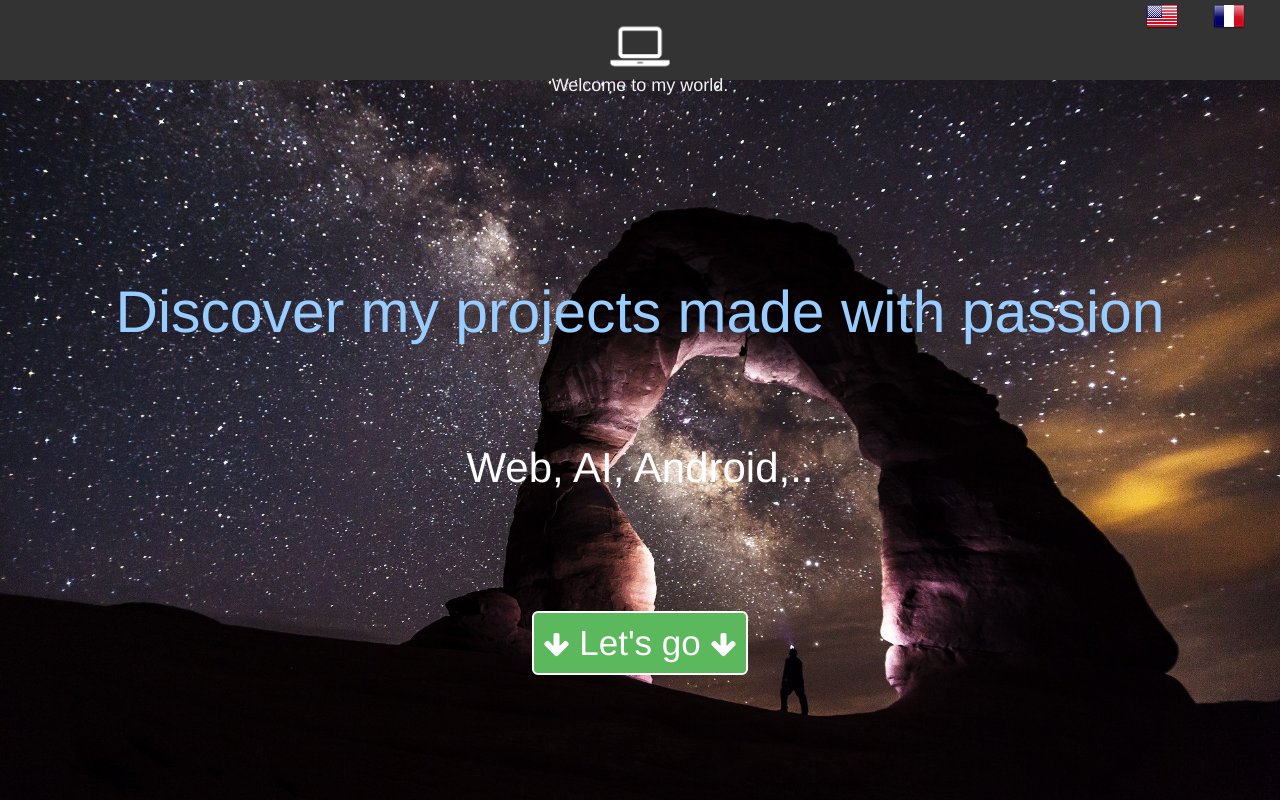
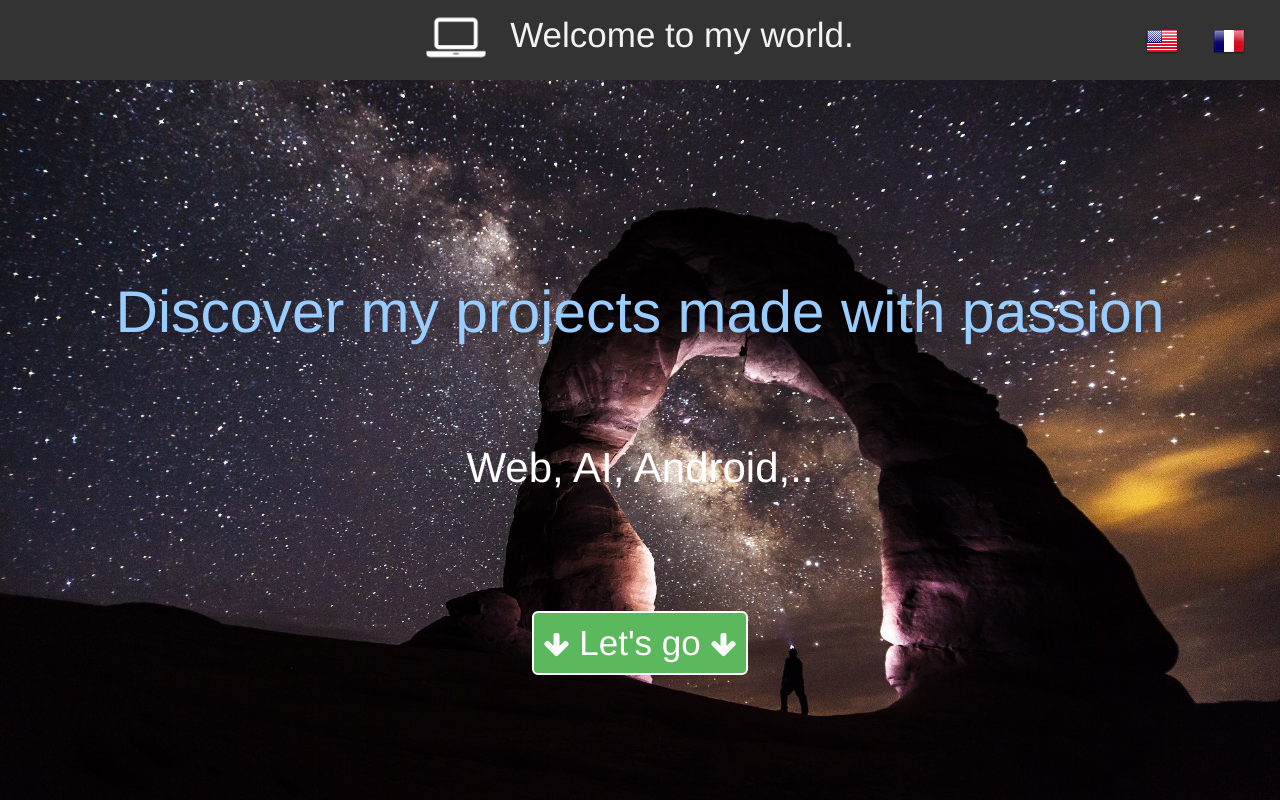
Before and after one commit to alexandre-lelain/alexandre-lelain.github.io, a plain HTML site: page index.html in a window 1280 px wide. Shown: the top 800 px of the page. Drawn offline with nearby package versions, Linux system fonts and the light colour scheme.

Commit message:
design responsive for mobile to do

```diff
--- a/css/header.css
+++ b/css/header.css
@@ -9,46 +9,35 @@
 .nav-item{
   cursor: pointer;
   margin-right: 35px;
+  margin-top: 25px;
 }
 
-.navbar-brand{
+.nav-brand{
     position: absolute;
     width: 100%;
     left: 0;
     text-align: center;
     height: auto;
+    padding-top: 10px;
 }
 
 .navbar-title{
-  margin: 0px 0px;
   cursor: pointer;
   color: #f2f2f2;
-  display:inline-block;
+  font-size: 2.5em;
 }
 
 .icon-site{
     width: 60px;
-    display:block;
-    margin:auto;
+    cursor: pointer;
+    margin-right: 20px;
+    margin-top: -15px;
 }
 
-
-/* Responsiveness */
-@media(min-width:768px){/*
-  .navbar-title{
-    margin-top: -5px;
-    position: absolute;
-    left: 50%;
-    margin-left: -160px;
-  }
-
-  .icon-site{
-      margin-top: -15px;
-  }
-
+@media(min-width:768px){
   .nav-item:hover img{
     width: 38px;
     height: auto;
-    margin-top: -8px;
-  }*/
+    margin-top: -5px;
+  }
 }
--- a/index.html
+++ b/index.html
@@ -18,10 +18,10 @@
            <span class="icon-bar"></span>
          </button>
        </div>
-       <span class="noselect navbar-brand" onclick="setRandomColor(this)" title="Click me!">
+       <div class="nav-brand">
            <img class="icon-site" src="res/laptop.png" alt=""/>
-           <span class="navbar-title"></span>
-       </span>
+           <span class="noselect navbar-title" onclick="setRandomColor(this)" title="Click me!"></span>
+       </div>
        <div class="collapse navbar-collapse" id="myNavbar">
          <ul class="nav navbar-nav navbar-right">
            <li class="nav-item active" onclick="hideCollapse()">
```
